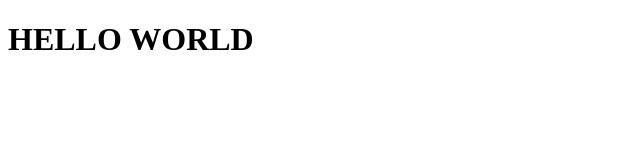
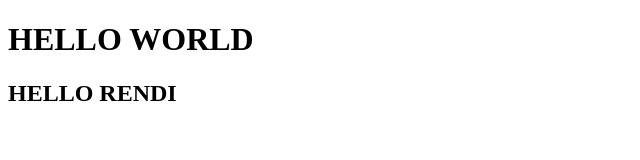
Before and after one commit to kadzat/latihan, a plain HTML site: page index.html in a window 1280 px wide. Shown: the whole page, without its empty margins (0-640 px from the left). Drawn offline with Linux system fonts and the light colour scheme.

Commit message:
menambahkan tag <h2>

```diff
--- a/index.html
+++ b/index.html
@@ -8,5 +8,6 @@
 </head>
 <body>
     <h1>HELLO WORLD</h1>
+    <h2>HELLO RENDI</h2>
 </body>
 </html>
```
